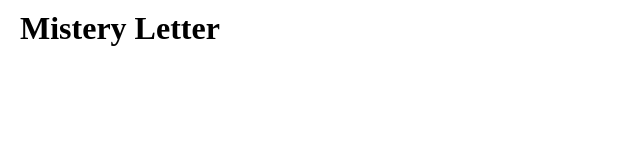
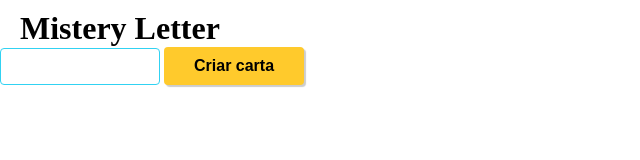
Before and after one commit to guyddogl/trybe-project-mystery-letter, a website: page index.html in a window 1280 px wide. Shown: the whole page, without its empty margins (0-640 px from the left). Drawn offline with Linux system fonts and the light colour scheme.

Commit message:
Iniciando o requisito 3

```diff
--- a/index.html
+++ b/index.html
@@ -14,6 +14,7 @@
   <main>
     <section>
       <input type="text" name="carta-texto" id="carta-texto">
+      <button id="criar-carta">Criar carta</button>
       <p id="carta-gerada"></p>
     </section>
   </main>
--- a/script.js
+++ b/script.js
@@ -0,0 +1,10 @@
+// Requisito 3
+function generateLetter() {
+  console.log('Clicou');
+}
+
+function createLetter() {
+  const button = document.getElementById('criar-carta');
+  button.addEventListener('click', generateLetter);
+}
+createLetter();
--- a/style.css
+++ b/style.css
@@ -9,3 +9,26 @@
   margin-top: 10px;
   margin-left: 20px;
 }
+
+#carta-texto {
+  border: 1px solid #31d2f2;
+  border-radius: 4px;
+  padding: 10px;
+  width: 160px;
+}
+
+#criar-carta {
+  margin-bottom: 10px;
+  padding: 10px 30px;
+  border-radius: 4px;
+  font-size: 16px;
+  font-weight: 900;
+  background-color: #ffca2c;
+  box-shadow: 2px 2px 1px #ccc;
+  transition: 0.5s ease;
+}
+
+#criar-carta:hover {
+  box-shadow: 3px 3px 4px #ccc;
+  cursor: pointer;
+}
```
